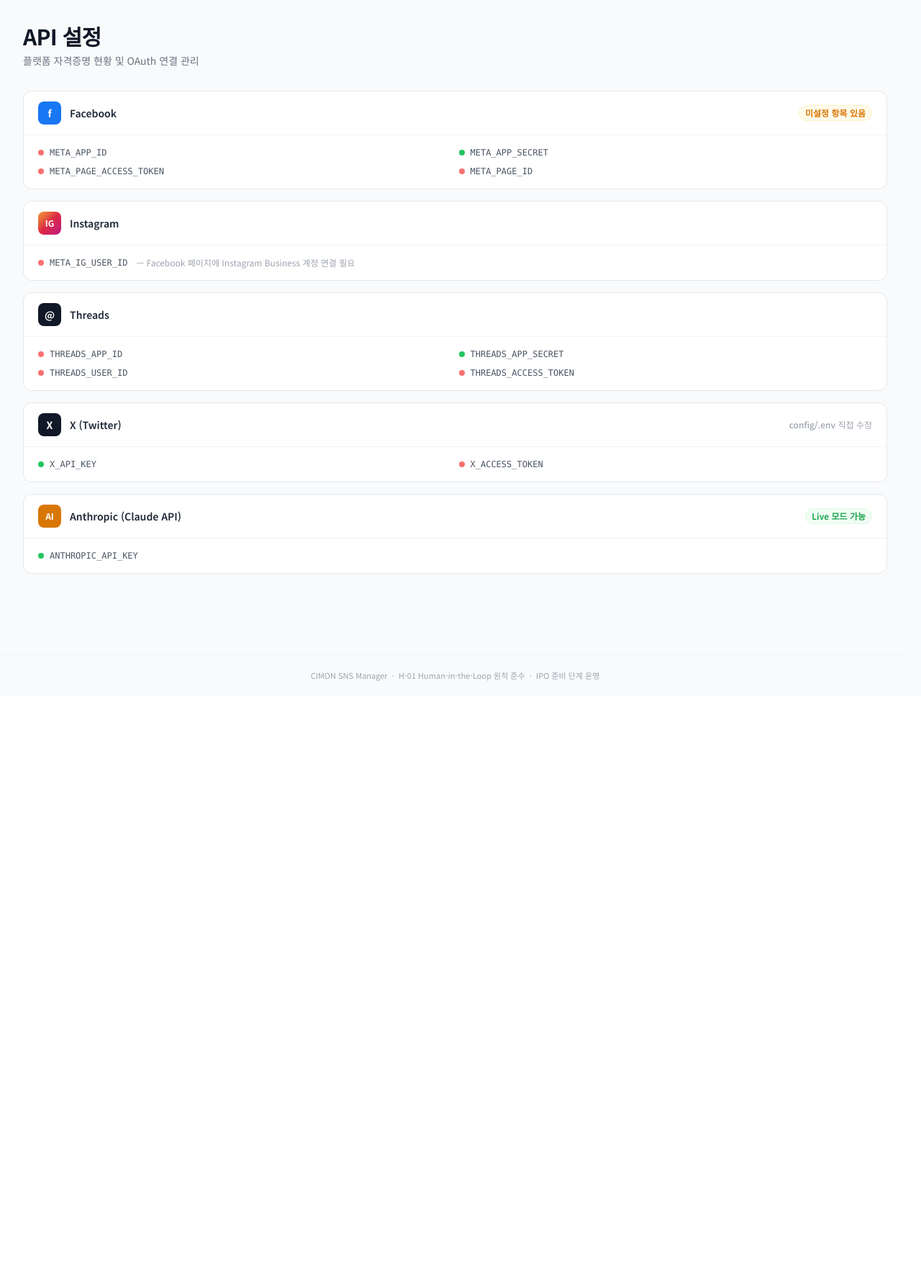
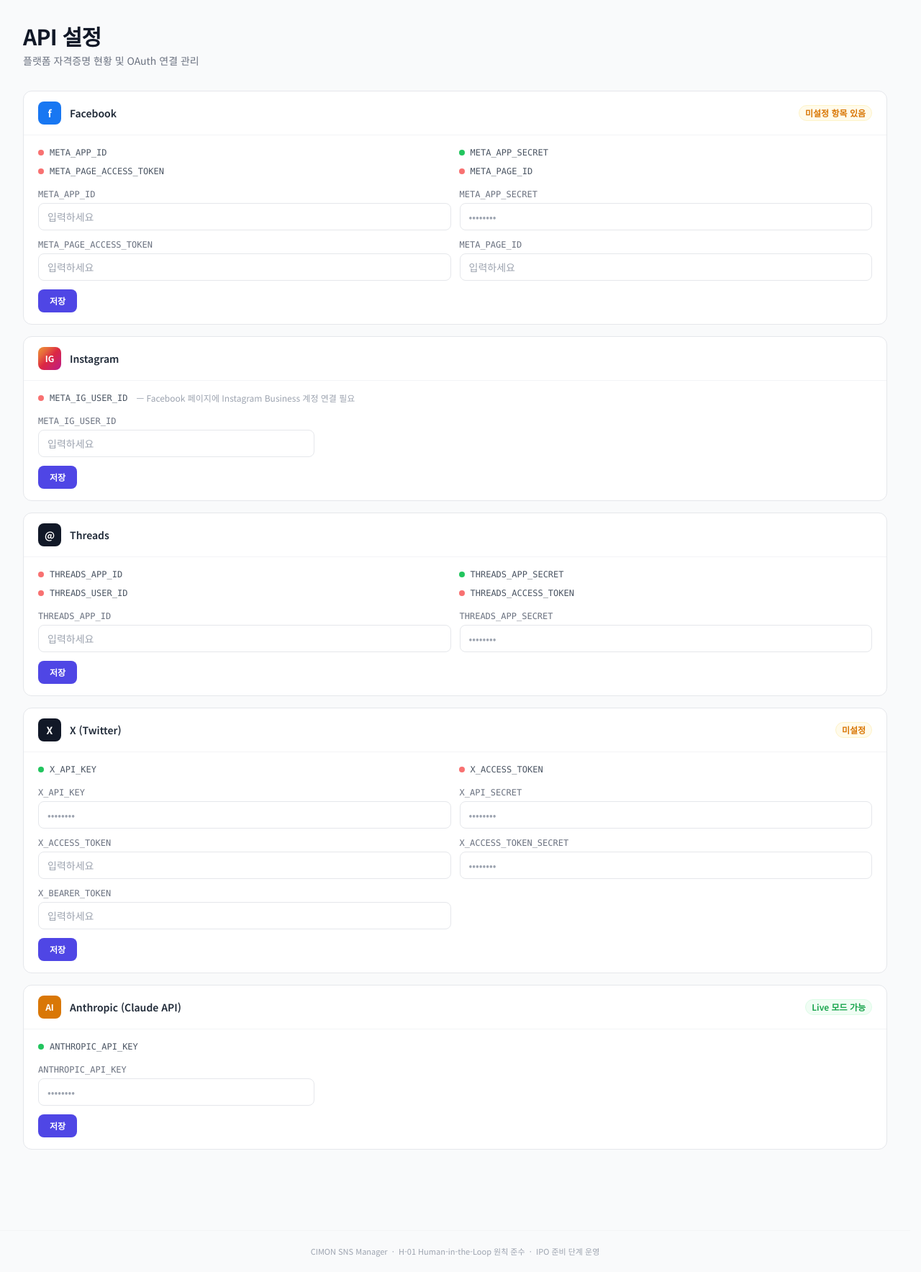
Before and after one commit to taeseockkim-pixel/sns_manager, a FastAPI app: page /setup in a window 1280 px wide. Shown: the part 57-1824 px from the top of the page at 72% size. Before the commit the page ends 1003 px from the top, so only its background shows below. Run offline with FastAPI, Linux system fonts and the light colour scheme; data that the repository does not hold is empty; some libraries are stand-ins or nearby versions.

Commit message:
설정 페이지 DB 기반 자격증명 저장 및 실제 API 모드 전환
- src/db/creds.py 신규: PostgreSQL credentials 테이블 CRUD + load_all_to_env()
- migrations.py: credentials 테이블 추가
- app.py: lifespan 시작 시 DB 자격증명 os.environ에 로드
- setup.py: _update_env(.env 쓰기) 제거, POST /setup/creds 추가, Threads OAuth redirect_uri 동적화
- setup.html: Facebook/Instagram/Threads/X/Anthropic 자격증명 입력 폼 추가
- generate.py: use_mock = not ANTHROPIC_API_KEY (API_MODE 환경변수 의존성 제거)

Co-Authored-By: Claude Sonnet 4.6 <noreply@anthropic.com>

```diff
--- a/src/web/app.py
+++ b/src/web/app.py
@@ -23,6 +23,8 @@ from src.web.routes import dashboard, actions, sse, generate, setup, cron
 
 @asynccontextmanager
 async def lifespan(app: FastAPI):
+    from src.db import creds as creds_db
+    creds_db.load_all_to_env()
     init_db_extensions()
     seed_mock_data()
     bus.set_loop(asyncio.get_running_loop())
--- a/src/web/routes/generate.py
+++ b/src/web/routes/generate.py
@@ -44,6 +44,13 @@ _MOCK_TEMPLATES = {
         "hashtags_en": ["CIMON", "Manufacturing", "Cobot", "SmartFactory"],
         "score": 87.0,
     },
+    "threads": {
+        "ko": "CIMON의 {topic} 소식을 전합니다. 스마트 제조의 혁신을 함께 만들어갑니다. #CIMON #스마트팩토리 #제조혁신",
+        "en": "Latest update from CIMON on {topic}. Building the future of smart manufacturing together. #CIMON #SmartFactory",
+        "hashtags_ko": ["CIMON", "스마트팩토리", "제조혁신"],
+        "hashtags_en": ["CIMON", "SmartFactory"],
+        "score": 87.0,
+    },
 }
 
 
@@ -66,6 +73,7 @@ def _generate_live(platform: str, topic: str) -> dict:
         "x": "280자 이내, 간결하게, 해시태그 2-3개",
         "instagram": "캡션 스타일, 줄바꿈 활용, 해시태그 5-6개",
         "facebook": "자연스러운 문체, 이모지 1-2개, 해시태그 3-4개",
+        "threads": "500자 이내, 간결하게, 해시태그 2-3개",
     }.get(platform, "280자 이내")
 
     msg = client.messages.create(
@@ -103,8 +111,7 @@ async def generate_content(
     platforms: list[str] = Form(...),
     reviewer: str = Depends(verify_credentials),
 ):
-    api_mode = os.getenv("API_MODE", "mock").lower()
-    use_mock = api_mode == "mock" or not os.getenv("ANTHROPIC_API_KEY")
+    use_mock = not os.getenv("ANTHROPIC_API_KEY")
 
     results = []
     errors = []
--- a/src/web/routes/setup.py
+++ b/src/web/routes/setup.py
@@ -1,5 +1,6 @@
 """
 API 자격증명 설정 및 OAuth 흐름 관리
+자격증명은 Neon PostgreSQL credentials 테이블에 저장 (Vercel 서버리스 호환)
 """
 
 import os
@@ -8,50 +9,19 @@ import time
 from pathlib import Path
 
 import requests
-from fastapi import APIRouter, Depends
-
-from src.api._ssl import ssl_verify
+from fastapi import APIRouter
 from fastapi.requests import Request
 from fastapi.responses import HTMLResponse, RedirectResponse
 from fastapi.templating import Jinja2Templates
 
-from src.web.auth import verify_credentials
+from src.api._ssl import ssl_verify
 
 router = APIRouter(prefix="/setup", tags=["setup"])
 
 _TEMPLATE_DIR = Path(__file__).parent.parent / "templates"
 templates = Jinja2Templates(directory=str(_TEMPLATE_DIR))
 
-_PROJECT_ROOT = Path(__file__).parent.parent.parent.parent
-
-# CSRF 방지용 일회성 state (PoC — 재시작 시 초기화)
 _threads_oauth_state: str | None = None
-
-
-def _update_env(updates: dict) -> None:
-    """config/.env 특정 키 값 업데이트 및 os.environ 즉시 반영."""
-    env_path = _PROJECT_ROOT / "config" / ".env"
-    lines = env_path.read_text(encoding="utf-8").splitlines()
-    written = set()
-
-    new_lines = []
-    for line in lines:
-        stripped = line.strip()
-        if "=" in stripped and not stripped.startswith("#"):
-            key = stripped.split("=", 1)[0].strip()
-            if key in updates:
-                new_lines.append(f"{key}={updates[key]}")
-                os.environ[key] = str(updates[key])
-                written.add(key)
-                continue
-        new_lines.append(line)
-
-    for key, val in updates.items():
-        if key not in written:
-            new_lines.append(f"{key}={val}")
-            os.environ[key] = str(val)
-
-    env_path.write_text("\n".join(new_lines) + "\n", encoding="utf-8")
 
 
 def _cred_status() -> dict:
@@ -59,7 +29,7 @@ def _cred_status() -> dict:
         "META_APP_ID", "META_APP_SECRET", "META_PAGE_ACCESS_TOKEN",
         "META_PAGE_ID", "META_IG_USER_ID",
         "THREADS_APP_ID", "THREADS_APP_SECRET", "THREADS_USER_ID", "THREADS_ACCESS_TOKEN",
-        "X_API_KEY", "X_ACCESS_TOKEN",
+        "X_API_KEY", "X_API_SECRET", "X_ACCESS_TOKEN", "X_ACCESS_TOKEN_SECRET", "X_BEARER_TOKEN",
         "ANTHROPIC_API_KEY",
     ]
     return {k: bool(os.environ.get(k)) for k in keys}
@@ -72,9 +42,19 @@ async def setup_page(request: Request):
     )
 
 
+@router.post("/creds", response_class=HTMLResponse)
+async def save_creds(request: Request):
+    from src.db import creds as creds_db
+    form = await request.form()
+    for key, value in form.items():
+        v = str(value).strip()
+        if v:
+            creds_db.upsert(key, v)
+    return RedirectResponse("/setup", status_code=303)
+
+
 @router.get("/instagram", response_class=HTMLResponse)
 async def fetch_instagram_id(request: Request):
-    """Page Access Token으로 IG Business Account ID를 자동 조회해 .env에 저장."""
     token = os.environ.get("META_PAGE_ACCESS_TOKEN", "")
     page_id = os.environ.get("META_PAGE_ID", "")
 
@@ -97,7 +77,9 @@ async def fetch_instagram_id(request: Request):
 
         ig_id = resp.json().get("instagram_business_account", {}).get("id", "")
         if ig_id:
-            _update_env({"META_IG_USER_ID": ig_id, "CIMON_IG_USER_ID": ig_id})
+            from src.db import creds as creds_db
+            creds_db.upsert("META_IG_USER_ID", ig_id)
+            creds_db.upsert("CIMON_IG_USER_ID", ig_id)
             msg = f"Instagram User ID 저장 완료: {ig_id}"
         else:
             msg = "페이지에 연결된 Instagram Business 계정이 없습니다. Meta Business Suite에서 Instagram 계정을 연결해 주세요."
@@ -114,15 +96,15 @@ async def fetch_instagram_id(request: Request):
 
 
 @router.get("/threads/auth")
-async def threads_auth_redirect():
-    """Threads OAuth 인증 URL로 리다이렉트."""
+async def threads_auth_redirect(request: Request):
     global _threads_oauth_state
     app_id = os.environ.get("THREADS_APP_ID", "")
     if not app_id:
         return HTMLResponse("THREADS_APP_ID가 설정되지 않았습니다.", status_code=400)
 
     _threads_oauth_state = secrets.token_urlsafe(16)
-    redirect_uri = "http://localhost:8000/setup/threads/callback"
+    base_url = str(request.base_url).rstrip("/")
+    redirect_uri = f"{base_url}/setup/threads/callback"
     auth_url = (
         f"https://threads.net/oauth/authorize"
         f"?client_id={app_id}"
@@ -141,7 +123,6 @@ async def threads_auth_callback(
     state: str = None,
     error: str = None,
 ):
-    """Threads OAuth 콜백 — code를 장기 액세스 토큰으로 교환."""
     global _threads_oauth_state
 
     if error:
@@ -166,10 +147,10 @@ async def threads_auth_callback(
 
     app_id = os.environ.get("THREADS_APP_ID", "")
     app_secret = os.environ.get("THREADS_APP_SECRET", "")
-    redirect_uri = "http://localhost:8000/setup/threads/callback"
+    base_url = str(request.base_url).rstrip("/")
+    redirect_uri = f"{base_url}/setup/threads/callback"
 
     try:
-        # Step 1: 단기 액세스 토큰 교환
         token_resp = requests.post(
             "https://graph.threads.net/oauth/access_token",
             data={
@@ -189,7 +170,6 @@ async def threads_auth_callback(
         short_token = token_data.get("access_token", "")
         user_id = str(token_data.get("user_id", ""))
 
-        # Step 2: 장기 액세스 토큰 교환 (60일)
         long_resp = requests.get(
             "https://graph.threads.net/access_token",
             params={
@@ -202,11 +182,10 @@ async def threads_auth_callback(
         )
         long_token = long_resp.json().get("access_token", short_token) if long_resp.ok else short_token
 
-        _update_env({
-            "THREADS_USER_ID": user_id,
-            "THREADS_ACCESS_TOKEN": long_token,
-            "THREADS_TOKEN_REFRESHED_AT": str(int(time.time())),
-        })
+        from src.db import creds as creds_db
+        creds_db.upsert("THREADS_USER_ID", user_id)
+        creds_db.upsert("THREADS_ACCESS_TOKEN", long_token)
+        creds_db.upsert("THREADS_TOKEN_REFRESHED_AT", str(int(time.time())))
 
         return templates.TemplateResponse(
             request, "setup.html",
--- a/src/web/templates/setup.html
+++ b/src/web/templates/setup.html
@@ -24,6 +24,16 @@
   {% else %}<span class="inline-block w-2 h-2 rounded-full bg-red-400 shrink-0"></span>{% endif %}
 {% endmacro %}
 
+{% macro cred_input(key, ok) %}
+<div>
+  <label class="block text-xs font-medium text-gray-500 mb-1 font-mono">{{ key }}</label>
+  <input type="password" name="{{ key }}"
+         placeholder="{{ '••••••••' if ok else '입력하세요' }}"
+         autocomplete="off"
+         class="w-full border border-gray-200 rounded-lg px-3 py-2 text-sm text-gray-800 placeholder-gray-400 focus:outline-none focus:ring-2 focus:ring-indigo-500 focus:border-indigo-500 transition-colors">
+</div>
+{% endmacro %}
+
 <!-- Facebook -->
 <div class="bg-white rounded-xl border border-gray-200 mb-4">
   <div class="px-5 py-3.5 border-b border-gray-100 flex items-center gap-3">
@@ -37,13 +47,27 @@
     <span class="ml-auto text-xs text-amber-600 font-semibold bg-amber-50 px-2 py-0.5 rounded-full border border-amber-100">미설정 항목 있음</span>
     {% endif %}
   </div>
-  <div class="px-5 py-4 grid grid-cols-2 gap-2.5">
+  <div class="px-5 py-4">
+    <div class="grid grid-cols-2 gap-2.5 mb-4">
       {% for key in ['META_APP_ID', 'META_APP_SECRET', 'META_PAGE_ACCESS_TOKEN', 'META_PAGE_ID'] %}
       <div class="flex items-center gap-2">
         {{ status_dot(creds[key]) }}
         <span class="text-xs text-gray-600 font-mono">{{ key }}</span>
       </div>
       {% endfor %}
+    </div>
+    <form method="post" action="/setup/creds">
+      <div class="grid grid-cols-2 gap-3 mb-3">
+        {{ cred_input('META_APP_ID', creds['META_APP_ID']) }}
+        {{ cred_input('META_APP_SECRET', creds['META_APP_SECRET']) }}
+        {{ cred_input('META_PAGE_ACCESS_TOKEN', creds['META_PAGE_ACCESS_TOKEN']) }}
+        {{ cred_input('META_PAGE_ID', creds['META_PAGE_ID']) }}
+      </div>
+      <button type="submit"
+              class="px-4 py-2 text-xs font-semibold text-white bg-indigo-600 rounded-lg hover:bg-indigo-700 transition-colors">
+        저장
+      </button>
+    </form>
   </div>
 </div>
 
@@ -66,13 +90,24 @@
     {% endif %}
   </div>
   <div class="px-5 py-4">
-    <div class="flex items-center gap-2">
+    <div class="flex items-center gap-2 mb-4">
       {{ status_dot(creds['META_IG_USER_ID']) }}
       <span class="text-xs text-gray-600 font-mono">META_IG_USER_ID</span>
       {% if not creds['META_IG_USER_ID'] %}
       <span class="text-xs text-gray-400 ml-1">— Facebook 페이지에 Instagram Business 계정 연결 필요</span>
       {% endif %}
     </div>
+    {% if not creds['META_IG_USER_ID'] %}
+    <form method="post" action="/setup/creds">
+      <div class="max-w-sm mb-3">
+        {{ cred_input('META_IG_USER_ID', creds['META_IG_USER_ID']) }}
+      </div>
+      <button type="submit"
+              class="px-4 py-2 text-xs font-semibold text-white bg-indigo-600 rounded-lg hover:bg-indigo-700 transition-colors">
+        저장
+      </button>
+    </form>
+    {% endif %}
   </div>
 </div>
 
@@ -93,7 +128,8 @@
     </a>
     {% endif %}
   </div>
-  <div class="px-5 py-4 grid grid-cols-2 gap-2.5">
+  <div class="px-5 py-4">
+    <div class="grid grid-cols-2 gap-2.5 mb-4">
       {% for key in ['THREADS_APP_ID', 'THREADS_APP_SECRET', 'THREADS_USER_ID', 'THREADS_ACCESS_TOKEN'] %}
       <div class="flex items-center gap-2">
         {{ status_dot(creds[key]) }}
@@ -101,22 +137,29 @@
       </div>
       {% endfor %}
     </div>
+    <form method="post" action="/setup/creds">
+      <div class="grid grid-cols-2 gap-3 mb-3">
+        {{ cred_input('THREADS_APP_ID', creds['THREADS_APP_ID']) }}
+        {{ cred_input('THREADS_APP_SECRET', creds['THREADS_APP_SECRET']) }}
+      </div>
+      <button type="submit"
+              class="px-4 py-2 text-xs font-semibold text-white bg-indigo-600 rounded-lg hover:bg-indigo-700 transition-colors">
+        저장
+      </button>
+    </form>
     {% if creds['THREADS_APP_ID'] and creds['THREADS_APP_SECRET'] and not creds['THREADS_ACCESS_TOKEN'] %}
-  <div class="px-5 pb-4">
-    <div class="text-xs text-amber-700 bg-amber-50 border border-amber-100 rounded-lg px-4 py-3 leading-relaxed">
+    <div class="mt-3 text-xs text-amber-700 bg-amber-50 border border-amber-100 rounded-lg px-4 py-3 leading-relaxed">
       <strong>사전 준비:</strong> OAuth 연결 전, Meta 개발자 포털 → 앱 설정 → Threads → 리다이렉트 URI에
-      <code class="bg-amber-100 px-1 rounded font-mono">http://localhost:8000/setup/threads/callback</code> 을 등록해야 합니다.
-    </div>
+      현재 도메인 + <code class="bg-amber-100 px-1 rounded font-mono">/setup/threads/callback</code> 을 등록해야 합니다.
     </div>
     {% endif %}
     {% if creds['THREADS_ACCESS_TOKEN'] %}
-  <div class="px-5 pb-4">
-    <div class="text-xs text-blue-700 bg-blue-50 border border-blue-100 rounded-lg px-4 py-3">
+    <div class="mt-3 text-xs text-blue-700 bg-blue-50 border border-blue-100 rounded-lg px-4 py-3">
       장기 토큰(60일) 만료 시 "Threads OAuth 연결" 버튼을 다시 클릭하여 갱신하세요.
       <a href="/setup/threads/auth" class="underline ml-1">재연결</a>
     </div>
+    {% endif %}
   </div>
-  {% endif %}
 </div>
 
 <!-- X (Twitter) -->
@@ -129,16 +172,31 @@
     {% if creds['X_API_KEY'] and creds['X_ACCESS_TOKEN'] %}
     <span class="ml-auto text-xs text-green-600 font-semibold bg-green-50 px-2 py-0.5 rounded-full border border-green-100">연결됨</span>
     {% else %}
-    <span class="ml-auto text-xs text-gray-400 font-medium text-xs">config/.env 직접 수정</span>
+    <span class="ml-auto text-xs text-amber-600 font-semibold bg-amber-50 px-2 py-0.5 rounded-full border border-amber-100">미설정</span>
     {% endif %}
   </div>
-  <div class="px-5 py-4 grid grid-cols-2 gap-2.5">
+  <div class="px-5 py-4">
+    <div class="grid grid-cols-2 gap-2.5 mb-4">
       {% for key in ['X_API_KEY', 'X_ACCESS_TOKEN'] %}
       <div class="flex items-center gap-2">
         {{ status_dot(creds[key]) }}
         <span class="text-xs text-gray-600 font-mono">{{ key }}</span>
       </div>
       {% endfor %}
+    </div>
+    <form method="post" action="/setup/creds">
+      <div class="grid grid-cols-2 gap-3 mb-3">
+        {{ cred_input('X_API_KEY', creds['X_API_KEY']) }}
+        {{ cred_input('X_API_SECRET', creds['X_API_SECRET']) }}
+        {{ cred_input('X_ACCESS_TOKEN', creds['X_ACCESS_TOKEN']) }}
+        {{ cred_input('X_ACCESS_TOKEN_SECRET', creds['X_ACCESS_TOKEN_SECRET']) }}
+        {{ cred_input('X_BEARER_TOKEN', creds['X_BEARER_TOKEN']) }}
+      </div>
+      <button type="submit"
+              class="px-4 py-2 text-xs font-semibold text-white bg-indigo-600 rounded-lg hover:bg-indigo-700 transition-colors">
+        저장
+      </button>
+    </form>
   </div>
 </div>
 
@@ -152,17 +210,28 @@
     {% if creds['ANTHROPIC_API_KEY'] %}
     <span class="ml-auto text-xs text-green-600 font-semibold bg-green-50 px-2 py-0.5 rounded-full border border-green-100">Live 모드 가능</span>
     {% else %}
-    <span class="ml-auto text-xs text-amber-600 font-medium">Mock 모드만 가능</span>
+    <span class="ml-auto text-xs text-amber-600 font-semibold bg-amber-50 px-2 py-0.5 rounded-full border border-amber-100">Mock 모드만 가능</span>
     {% endif %}
   </div>
   <div class="px-5 py-4">
-    <div class="flex items-center gap-2">
+    <div class="flex items-center gap-2 mb-4">
       {{ status_dot(creds['ANTHROPIC_API_KEY']) }}
       <span class="text-xs text-gray-600 font-mono">ANTHROPIC_API_KEY</span>
+    </div>
+    <form method="post" action="/setup/creds">
+      <div class="max-w-sm mb-3">
+        {{ cred_input('ANTHROPIC_API_KEY', creds['ANTHROPIC_API_KEY']) }}
+      </div>
+      <button type="submit"
+              class="px-4 py-2 text-xs font-semibold text-white bg-indigo-600 rounded-lg hover:bg-indigo-700 transition-colors">
+        저장
+      </button>
+    </form>
     {% if not creds['ANTHROPIC_API_KEY'] %}
-      <span class="text-xs text-gray-400 ml-1">— config/.env에 직접 입력</span>
+    <p class="text-xs text-gray-400 mt-2">
+      API 키 발급: <span class="font-mono">console.anthropic.com</span> → API Keys
+    </p>
     {% endif %}
-    </div>
   </div>
 </div>
 
```
Also changed, not shown: src/db/creds.py (added, +40 -0 lines), src/db/migrations.py (+8 -0 lines). Lines whose indentation alone changed are shown as unchanged.
